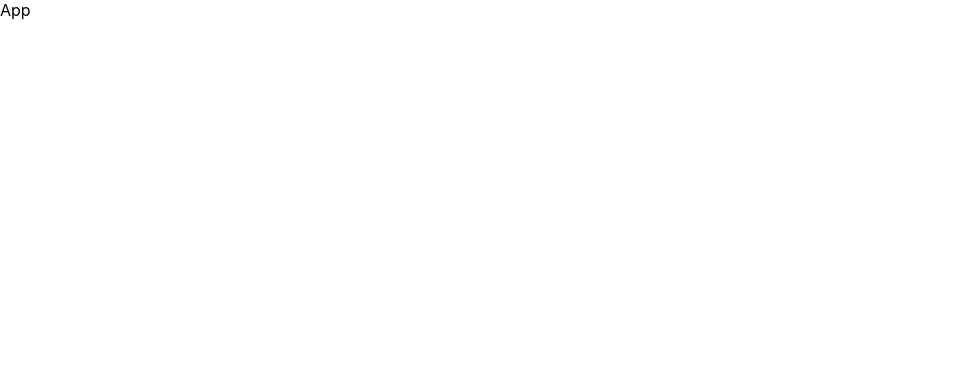
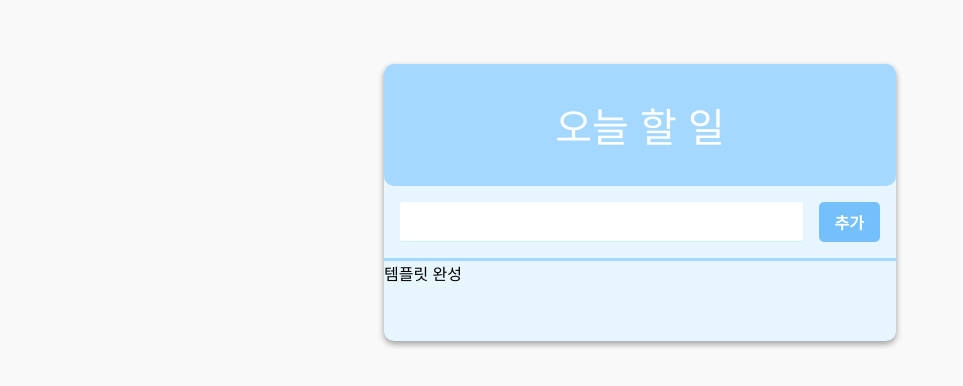
Before and after one commit to iamphj3/todo-list, a React (Create React App) app: page / in a window 1280 px wide. Shown: the top 386 px of the page, without its empty margins (0-963 px from the left). Built offline with nearby package versions, Linux system fonts and the light colour scheme.

Commit message:
feat: Form.js 컴포넌트 작성

```diff
--- a/src/App.js
+++ b/src/App.js
@@ -1,10 +1,14 @@
 import React, { Component } from 'react';
+import TodoListTemplate from './components/TodoListTemplate';
+import Form from './components/Form';
 
 class App extends Component {
   render() {
     return (
       <div>
-        App
+        <TodoListTemplate form={<Form/>}>
+          템플릿 완성
+        </TodoListTemplate>
       </div>
     );
   }
--- /dev/null
+++ b/src/components/Form.css
@@ -0,0 +1,31 @@
+.form {
+    display: flex;
+}
+
+.form input {
+    flex: 1; /* 버튼을 뺀 빈 공간 모두 채우기 */
+    font-size: 1.25rem;
+    outline: none;
+    border: none;
+    border-radius: 3px;
+    border-bottom: 1px solid #c5f6fa;
+}
+
+.create-button {
+    padding-top: 0.5rem;
+    padding-bottom: 0.5rem;
+    padding-left: 1rem;
+    padding-right: 1rem;
+    margin-left: 1rem;
+    background: #74c0fc;
+    border: 0;
+    border-radius: 5px;
+    color: white;
+    font-weight: 600;
+    cursor: pointer;
+}
+
+.create-button:hover {
+    background: white;
+    color: #74c0fc;
+}
--- /dev/null
+++ b/src/components/Form.js
@@ -0,0 +1,15 @@
+import React from "react";
+import './Form.css';
+
+const Form = ({value, onChange, onCreate, onKeyPress}) => {
+    return (
+        <div className="form">
+            <input value={value} onChange={onChange} onKeyPress={onKeyPress} />
+            <div className="create-button" onClick={onCreate}>
+                추가
+            </div>
+        </div>
+    )
+}
+
+export default Form;
--- a/src/components/TodoListTemplate.css
+++ b/src/components/TodoListTemplate.css
@@ -1,6 +1,7 @@
 .todo-list-template {
-    background-color: white;
+    background-color: #e7f5ff;
     width: 512px;
+    border-radius: 10px;
     box-shadow: 0 3px 6px rgba(0, 0, 0, 0.16), 0 3px 6px rgba(0, 0, 0, 0.23);
     margin: 0 auto;
     margin-top: 4rem;
@@ -8,16 +9,17 @@
 
 .title {
     padding: 2rem;
+    border-radius: 10px;
     font-size: 2.5rem;
     text-align: center;
-    font-weight: 100;
-    background: #22b8cf;
+    font-weight: 500;
+    background: #a5d8ff;
     color: white;
 }
 
 .form-wrapper {
     padding: 1rem;
-    border-bottom: 1px solid #22b8cf;
+    border-bottom: 3px solid #a5d8ff;
 }
 
 .todos-wrapper {
--- a/src/index.css
+++ b/src/index.css
@@ -1,13 +1,6 @@
 body {
   margin: 0;
-  font-family: -apple-system, BlinkMacSystemFont, 'Segoe UI', 'Roboto', 'Oxygen',
-    'Ubuntu', 'Cantarell', 'Fira Sans', 'Droid Sans', 'Helvetica Neue',
-    sans-serif;
-  -webkit-font-smoothing: antialiased;
-  -moz-osx-font-smoothing: grayscale;
+  padding: 0;
+  font-family: sans-serif;
+  background: #f9f9f9;
 }
-
-code {
-  font-family: source-code-pro, Menlo, Monaco, Consolas, 'Courier New',
-    monospace;
-}
```
